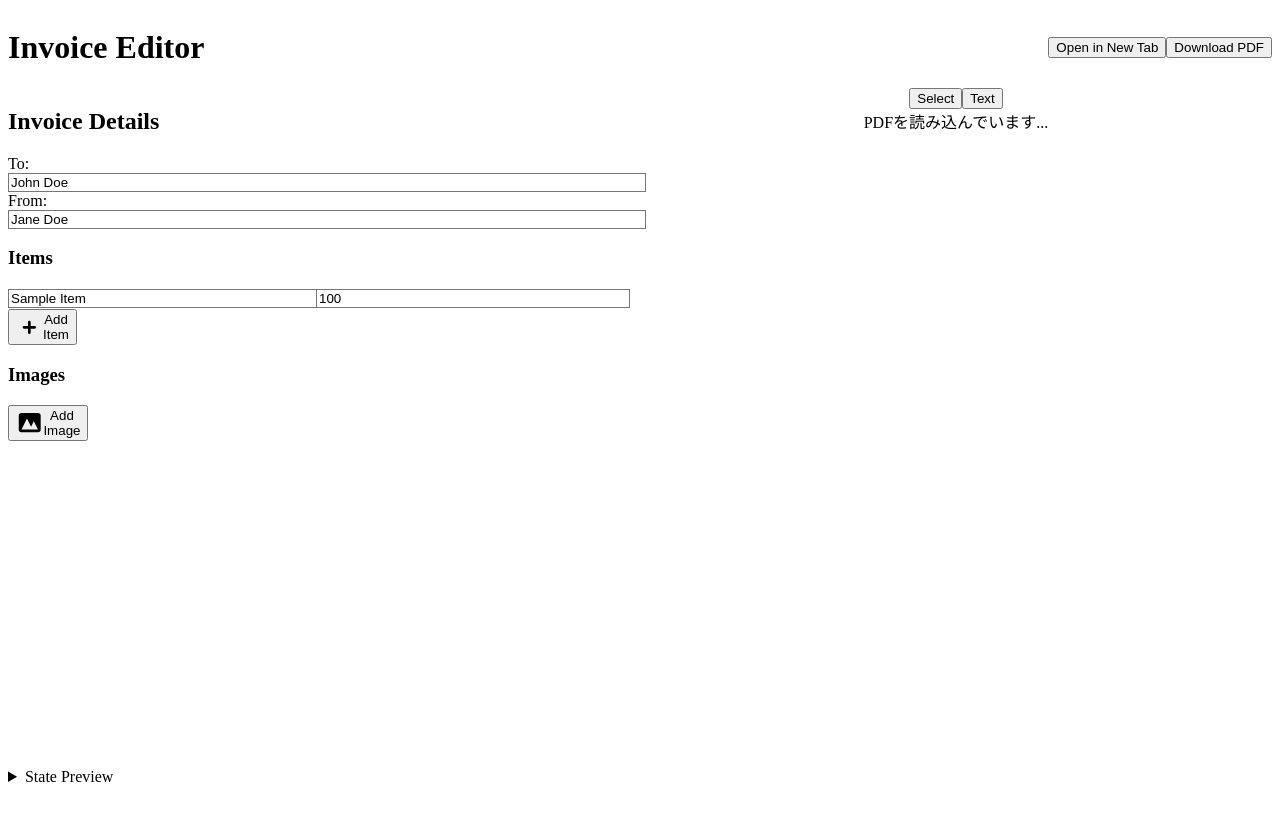
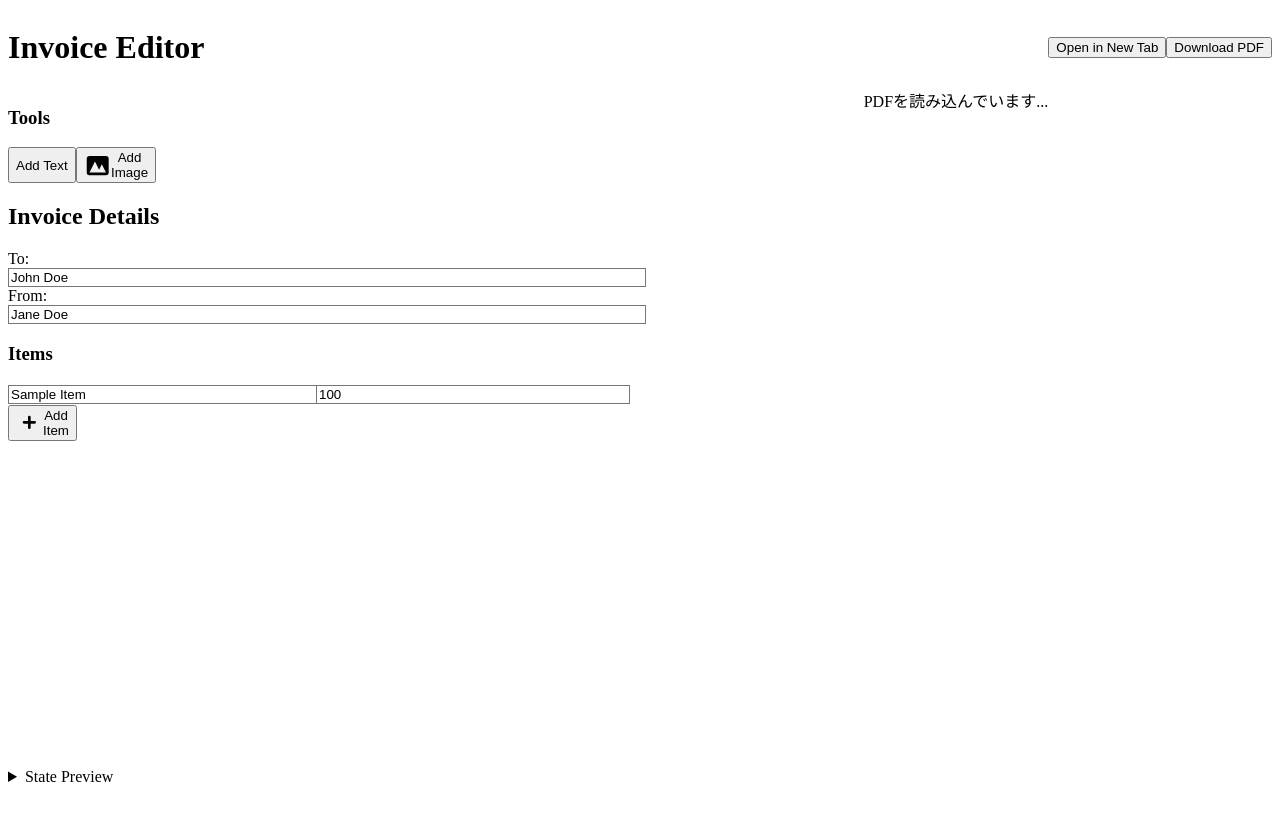
Before and after one commit to andsaki/pdf-editor, a React (Vite) app in the folder client/: page / in a window 1280 px wide. Built offline with nearby package versions, Linux system fonts and the light colour scheme; what @react-pdf/renderer would draw is missing.

Commit message:
feat(ui): 「Add Text」ボタンをフォームに移動し、ツール関連のUIを再編成

```diff
--- a/client/src/App.tsx
+++ b/client/src/App.tsx
@@ -14,6 +14,7 @@ function App() {
     customTexts: [],
     images: [],
   });
+  const [activeTool, setActiveTool] = useState<"select" | "text">("select");
 
   const downloadPdf = async () => {
     const blob = await pdf(
@@ -59,12 +60,16 @@ function App() {
           <InvoiceForm
             invoiceData={invoiceData}
             setInvoiceData={setInvoiceData}
+            activeTool={activeTool}
+            setActiveTool={setActiveTool}
           />
         </div>
         <div className="col-span-1">
           <PdfPreview
             invoiceData={invoiceData}
             setInvoiceData={setInvoiceData}
+            activeTool={activeTool}
+            setActiveTool={setActiveTool}
           />
         </div>
       </main>
--- a/client/src/components/InvoiceForm.tsx
+++ b/client/src/components/InvoiceForm.tsx
@@ -4,9 +4,11 @@ import type { InvoiceData } from '../types';
 interface InvoiceFormProps {
   invoiceData: InvoiceData;
   setInvoiceData: React.Dispatch<React.SetStateAction<InvoiceData>>;
+  activeTool: "select" | "text";
+  setActiveTool: React.Dispatch<React.SetStateAction<"select" | "text">>;
 }
 
-export const InvoiceForm: React.FC<InvoiceFormProps> = ({ invoiceData, setInvoiceData }) => {
+export const InvoiceForm: React.FC<InvoiceFormProps> = ({ invoiceData, setInvoiceData, activeTool, setActiveTool }) => {
   const imageInputRef = useRef<HTMLInputElement>(null);
 
   const handleItemChange = (index: number, field: 'description' | 'amount', value: string) => {
@@ -63,6 +65,26 @@ export const InvoiceForm: React.FC<InvoiceFormProps> = ({ invoiceData, setInvoic
 
   return (
     <div className="p-6 bg-white rounded-lg shadow-lg space-y-8">
+      <div>
+        <h3 className="text-xl font-bold mb-4 text-gray-800">Tools</h3>
+        <div className="flex space-x-2">
+          <button
+            onClick={() => setActiveTool("text")}
+            className={`flex items-center space-x-2 font-bold py-2 px-4 rounded focus:outline-none focus:shadow-outline ${activeTool === 'text' ? 'bg-blue-500 text-white' : 'bg-gray-200 text-gray-800'}`}>
+            <span>Add Text</span>
+          </button>
+          <button
+            onClick={() => imageInputRef.current?.click()}
+            className="flex items-center space-x-2 bg-green-500 hover:bg-green-700 text-white font-bold py-2 px-4 rounded focus:outline-none focus:shadow-outline"
+          >
+            <svg xmlns="http://www.w3.org/2000/svg" className="h-5 w-5" viewBox="0 0 20 20" fill="currentColor">
+              <path fillRule="evenodd" d="M4 3a2 2 0 00-2 2v10a2 2 0 002 2h12a2 2 0 002-2V5a2 2 0 00-2-2H4zm12 12H4l4-8 3 6 2-4 3 6z" clipRule="evenodd" />
+            </svg>
+            <span>Add Image</span>
+          </button>
+        </div>
+      </div>
+
       <div>
         <h2 className="text-2xl font-bold mb-4 text-gray-800">Invoice Details</h2>
         <div className="grid grid-cols-1 md:grid-cols-2 gap-6">
@@ -123,34 +145,6 @@ export const InvoiceForm: React.FC<InvoiceFormProps> = ({ invoiceData, setInvoic
           <span>Add Item</span>
         </button>
       </div>
-
-      <div>
-        <h3 className="text-xl font-bold mb-4 text-gray-800">Images</h3>
-        <input
-          type="file"
-          accept="image/*"
-          ref={imageInputRef}
-          onChange={handleImageUpload}
-          style={{ display: 'none' }}
-        />
-        <button
-          onClick={() => imageInputRef.current?.click()}
-          className="flex items-center space-x-2 bg-green-500 hover:bg-green-700 text-white font-bold py-2 px-4 rounded focus:outline-none focus:shadow-outline"
-        >
-          <svg xmlns="http://www.w3.org/2000/svg" className="h-5 w-5" viewBox="0 0 20 20" fill="currentColor">
-            <path fillRule="evenodd" d="M4 3a2 2 0 00-2 2v10a2 2 0 002 2h12a2 2 0 002-2V5a2 2 0 00-2-2H4zm12 12H4l4-8 3 6 2-4 3 6z" clipRule="evenodd" />
-          </svg>
-          <span>Add Image</span>
-        </button>
-        <div className="mt-4 space-y-2">
-          {invoiceData.images?.map((_, index) => (
-            <div key={`image-form-${index}`} className="p-2 border rounded flex justify-between items-center">
-              <p className="text-sm font-bold">Image {index + 1}</p>
-              <p className="text-xs text-gray-500">You can move and resize the image on the preview.</p>
-            </div>
-          ))}
-        </div>
-      </div>
     </div>
   );
 };
--- a/client/src/components/PdfPreview.tsx
+++ b/client/src/components/PdfPreview.tsx
@@ -13,6 +13,8 @@ import { Rnd } from "react-rnd";
 interface PdfPreviewProps {
   invoiceData: InvoiceData;
   setInvoiceData: React.Dispatch<React.SetStateAction<InvoiceData>>;
+  activeTool: "select" | "text";
+  setActiveTool: React.Dispatch<React.SetStateAction<"select" | "text">>;
 }
 
 type Tool = "select" | "text";
@@ -20,6 +22,8 @@ type Tool = "select" | "text";
 export const PdfPreview: React.FC<PdfPreviewProps> = ({
   invoiceData,
   setInvoiceData,
+  activeTool,
+  setActiveTool,
 }) => {
   const [_numPages, setNumPages] = useState<number | null>(null);
   const [pageNumber, _setPageNumber] = useState(1);
@@ -31,7 +35,6 @@ export const PdfPreview: React.FC<PdfPreviewProps> = ({
   const [error, setError] = useState<string | null>(null);
   const containerRef = useRef<HTMLDivElement>(null);
 
-  const [activeTool, setActiveTool] = useState<Tool>("select");
   const [editingText, setEditingText] = useState<{
     index: number;
     x: number;
@@ -352,21 +355,8 @@ export const PdfPreview: React.FC<PdfPreviewProps> = ({
   }
 
   return (
-    <div className="w-full h-full bg-gray-100 rounded-lg p-4 flex flex-col items-center overflow-auto">
-      <div className="flex items-center mb-4 bg-white p-2 rounded shadow">
-        <button
-          onClick={() => setActiveTool("select")}
-          className={`px-3 py-1 rounded ${activeTool === "select" ? "bg-blue-500 text-white" : "bg-gray-200"}`}>
-          Select
-        </button>
-        <button
-          onClick={() => setActiveTool("text")}
-          className={`ml-2 px-3 py-1 rounded ${activeTool === "text" ? "bg-blue-500 text-white" : "bg-gray-200"}`}>
-          Text
-        </button>
-      </div>
     <div
-        className="w-full h-full flex justify-center items-start overflow-auto"
+      className="w-full h-full bg-gray-100 rounded-lg p-4 flex justify-center items-start overflow-auto"
       ref={containerRef}
     >
               <div className="relative shadow-lg">
@@ -488,6 +478,4 @@ export const PdfPreview: React.FC<PdfPreviewProps> = ({
                   )}
               </div>
           </div>
-    </div>
-  );
-};
+        );};
```
Lines whose indentation alone changed are shown as unchanged.
